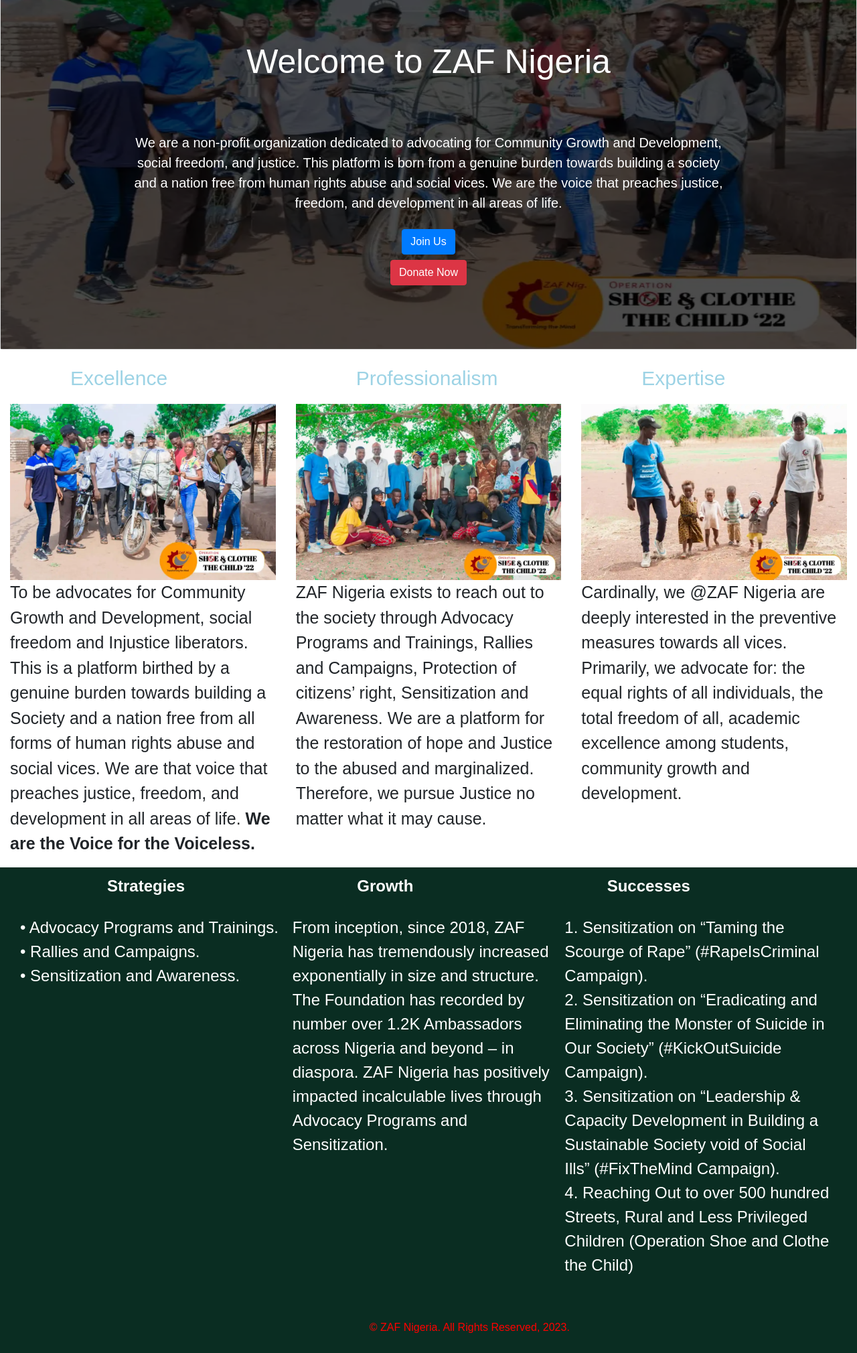
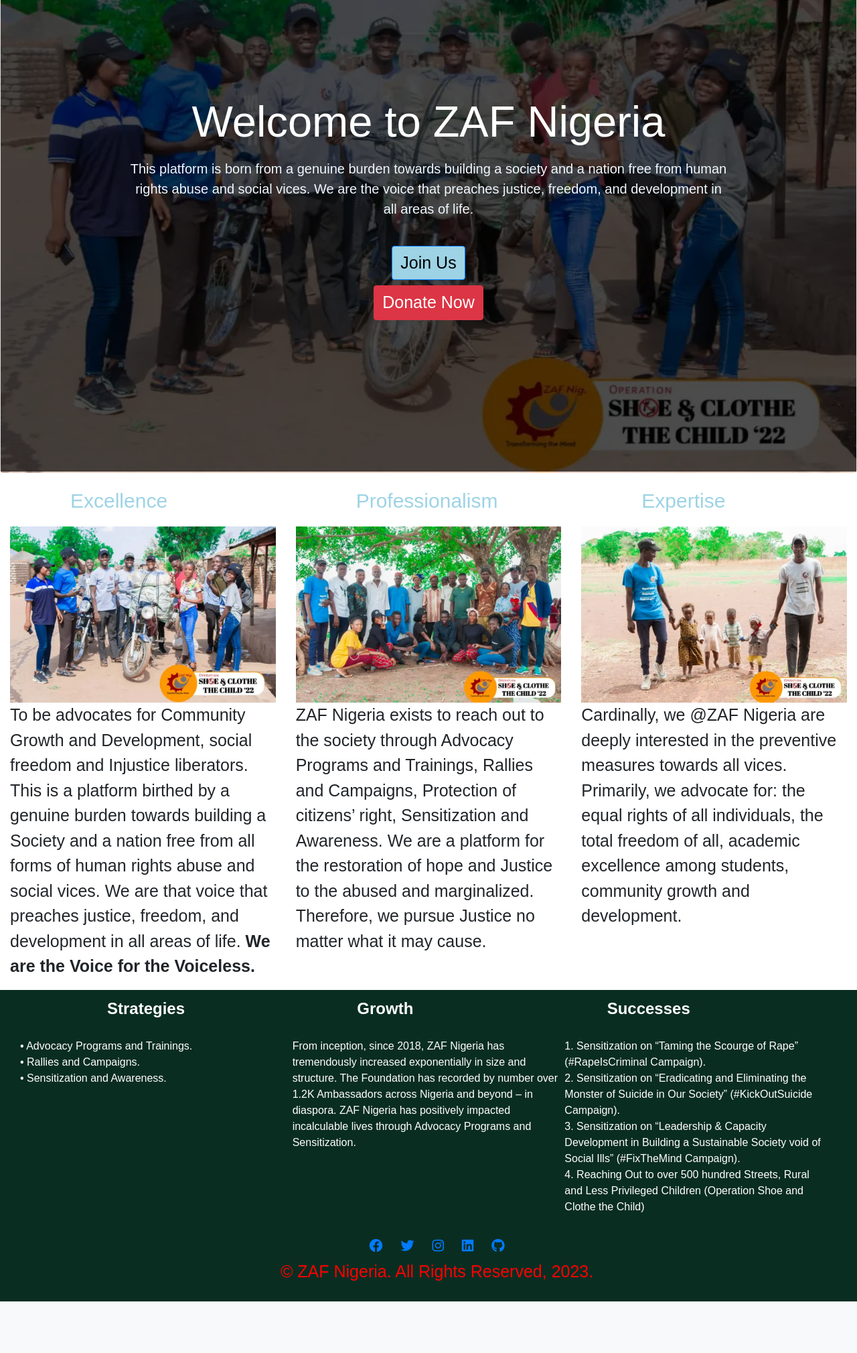
Before and after one commit to dafam0094/Zaf-Nigeria, a Django app: page / in a window 1280 px wide. Shown: the part 95-2115 px from the top of the page at 67% size. After the commit the page ends 2038 px from the top, so only its background shows below. Run offline with Django 4.2, Linux system fonts and the light colour scheme; some libraries are stand-ins or nearby versions.

Commit message:
new commit

```diff
--- a/static/home.css
+++ b/static/home.css
@@ -5,10 +5,10 @@
         font-family: Arial, sans-serif;
     }
     .card-img{
-        height: 615px;
+        height: 80px;
     }
     .card-title{
-        font-size: 24px;
+
         color:white;
         margin-top: 60px;
     }
@@ -17,7 +17,7 @@
         color: white;
         margin-top: 60px;
         line-height: 30px;
-        font-size: 20px;
+
     }
     .card-img-overlay{
         background: rgba(0, 0, 0, 0.7);
@@ -44,8 +44,8 @@
         display:grid;
          grid-template-columns: 1fr 1fr 1fr;
          column-gap: 100px;
-        font-weight: 700;
-        font-size: 24px;
+
+
         margin-left: 150px;
         background-color:rgb(157, 211, 229);
     }
@@ -62,5 +62,5 @@
           width: 400px;
     }
     .text{
-        font-size: 24px;
+
     }
--- a/zafsapp/Templates/footer.html
+++ b/zafsapp/Templates/footer.html
@@ -44,7 +44,7 @@
             }
 
             .footer {
-                margin-left: 43%;
+                margin-left: 2%;
             }
             .social-links a i{
                 margin: 10px;
@@ -61,6 +61,8 @@
             }
         }
     </style>
+    <link rel="stylesheet" href="https://cdnjs.cloudflare.com/ajax/libs/font-awesome/6.0.0-beta3/css/all.min.css">
+
 </head>
 <body>
     <section class="sect_three">
@@ -87,13 +89,15 @@
         </div>
         <div class="footer">
                 <div class="social-links container text-center">
-                    <a href="#"><i class="fa fa-facebook " aria-hidden="true" ></i></a>
-                    <a href="#"><i class="fa fa-twitter " aria-hidden="true"></i></a>
-                    <a href="#"><i class="fa-brands fa-instagram"></i></a>
-                    <a href="#"><i class="fa-brands fa-linkedin"></i></a>
-                    <a href="#"><i class="fa-brands fa-github"></i></a>
-                </div>
+                        <a href="#" target="_blank"><i class="fab fa-facebook"></i></a>
+                        <a href="#" target="_blank"><i class="fab fa-twitter"></i></a>
+                        <a href="#" target="_blank"><i class="fab fa-instagram"></i></a>
+                        <a href="#" target="_blank"><i class="fab fa-linkedin"></i></a>
+                        <a href="#" target="_blank"><i class="fab fa-github"></i></a>
+
+
             <p>&copy; ZAF Nigeria. All Rights Reserved, {{ current_year }}.</p>
+        </div>
         </div>
     </section>
 </body>
--- a/zafsapp/Templates/home.html
+++ b/zafsapp/Templates/home.html
@@ -9,16 +9,25 @@
     <meta http-equiv="X-UA-Compatible" content="ie=edge">
     <title>Home Page</title>
     <link rel="stylesheet" href="{% static 'home.css' %}">
+    <script src="https://code.jquery.com/jquery-3.5.1.slim.min.js"></script>
+    <script src="https://cdn.jsdelivr.net/npm/@popperjs/core@2.9.1/dist/umd/popper.min.js"></script>
+    <script src="https://stackpath.bootstrapcdn.com/bootstrap/4.5.2/js/bootstrap.min.js"></script>
     <style>
+        *{
+        margin: 0%;
+        padding: 0%;
+        font-family: Arial, sans-serif;
+    }
         .card-title{
         font-size: 50px;
         }
         .card-text{
         width: 900px;
         color: white;
-        margin-top: 60px;
+        margin-top: 30px;
         line-height: 30px;
         font-size: 20px;
+        height: 600px;
     }
     .header{
         color: rgb(157, 211, 229);
@@ -30,6 +39,7 @@
         font-size: 25px;
         background-color: rgb(157, 211, 229);
         color: black;
+        margin-bottom: 20px;
     }
     #bt:hover{
         opacity: 0.7;
@@ -45,18 +55,40 @@
         color:rgb(157, 211, 229);
         font-size: 30px;
     }
+    #cont{
+        color: aliceblue;
+        max-width: 900px;
+        text-align: center;
+        margin-bottom: 40px;
+        font-size: 20px;
+    }
+    .card{
+        height: 800px;
+    }
+    #img1{
+        height: 800px;
+    }
+    #title{
+        margin-top: 10px;
+        font-size: 65px;
+    }
+
     </style>
 </head>
 <body>
 
     <div class="card text-dark">
-        <img src="{% static 'images/img-1.png' %}" class="card-img" alt="...">
+        <img src="{% static 'images/img-1.png' %}" class="card-img" id="img1" alt="...">
         <div class="card-img-overlay">
             <div class="d-flex flex-column justify-content-center align-items-center h-100">
-                <h5 class="card-title text-center mb-3">Welcome to ZAF Nigeria</h5>
-                <p class="card-text text-center mb-4">We are a non-profit organization dedicated to advocating for Community Growth and Development, social freedom, and justice. This platform is born from a genuine burden towards building a society and a nation free from human rights abuse and social vices. We are the voice that preaches justice, freedom, and development in all areas of life.</p>
-                <a href="{% url 'joinus' %}" class="btn btn-primary mb-2">Join Us</a>
-                <a href="{% url 'donate' %}" class="btn btn-danger">Donate Now</a>
+                <h5 class="card-title text-center mb-3" id="title">Welcome to ZAF Nigeria</h5>
+                <p class="content" id="cont">
+                         This platform is born from a genuine burden towards building a society and a nation free from human rights abuse and social vices. We are the voice that preaches justice, freedom, and development in all areas of life.
+                    </p>
+
+                <a href="{% url 'joinus' %}" class="btn btn-primary mb-2" id="bt">Join Us</a>
+
+                <a href="{% url 'donate' %}" class="btn btn-danger" id="bt1">Donate Now</a>
             </div>
         </div>
     </div>
```
